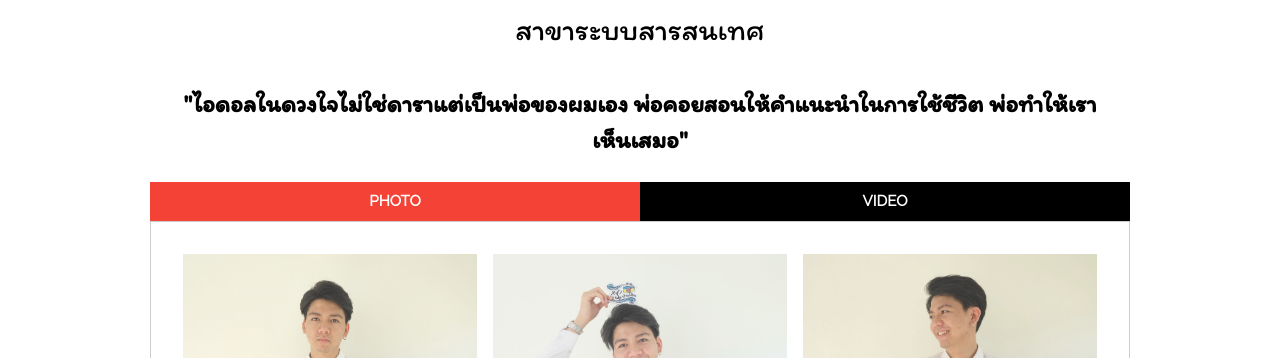
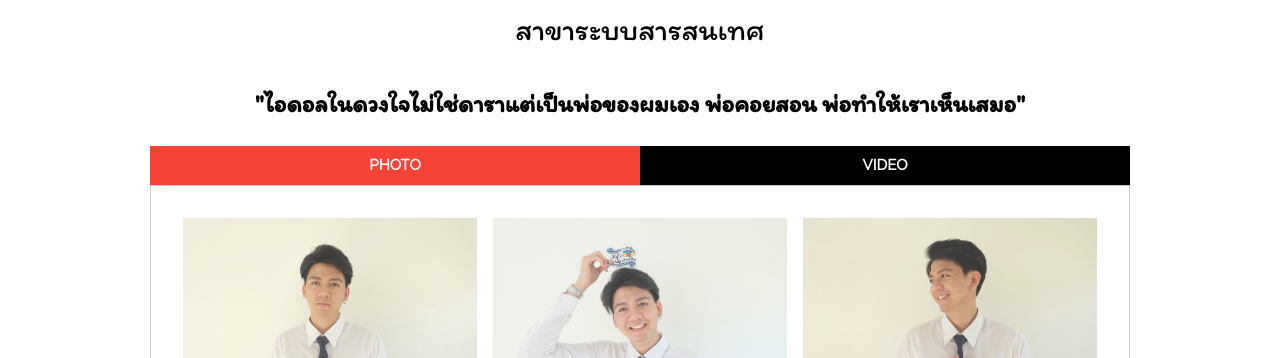
Before and after one commit to impalmn/16Inspirations-sum, a plain HTML site: page index.html in a window 1280 px wide. Shown: the part 794-1152 px from the top of the page. Drawn offline with nearby package versions, Linux system fonts and the light colour scheme.

Commit message:
Update index.html

```diff
--- a/index.html
+++ b/index.html
@@ -48,7 +48,7 @@ h2,h3,h4,h5,h6,p {font-family: "Itim", sans-serif}
   <!-- ???? -->
   <div class="w3-container w3-center">
 
-  <p class="w3-xlarge">"ไอดอลในดวงใจไม่ใช่ดาราแต่เป็นพ่อของผมเอง พ่อคอยสอนให้คำแนะนำในการใช้ชีวิต พ่อทำให้เราเห็นเสมอ"</p>
+  <p class="w3-xlarge">"ไอดอลในดวงใจไม่ใช่ดาราแต่เป็นพ่อของผมเอง พ่อคอยสอน พ่อทำให้เราเห็นเสมอ"</p>
 </div>
 
   <!-- bar -->
```
